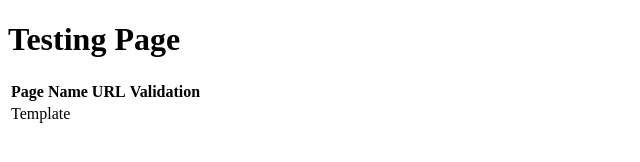
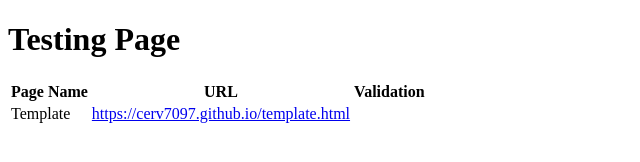
Before and after one commit to cerv7097/cerv7097.github.io, a plain HTML site: page test.html in a window 1280 px wide. Shown: the whole page, without its empty margins (0-640 px from the left). Drawn offline with Linux system fonts and the light colour scheme.

Commit message:
Update test.html

```diff
--- a/test.html
+++ b/test.html
@@ -14,7 +14,7 @@
     </tr>
     <tr>
       <td>Template</td>
-      <td><a href="https://cerv7097.github.io/template.html"></a></td>
+      <td><a href="https://cerv7097.github.io/template.html">https://cerv7097.github.io/template.html</a></td>
     </tr>
     </table>
   </body>
```
